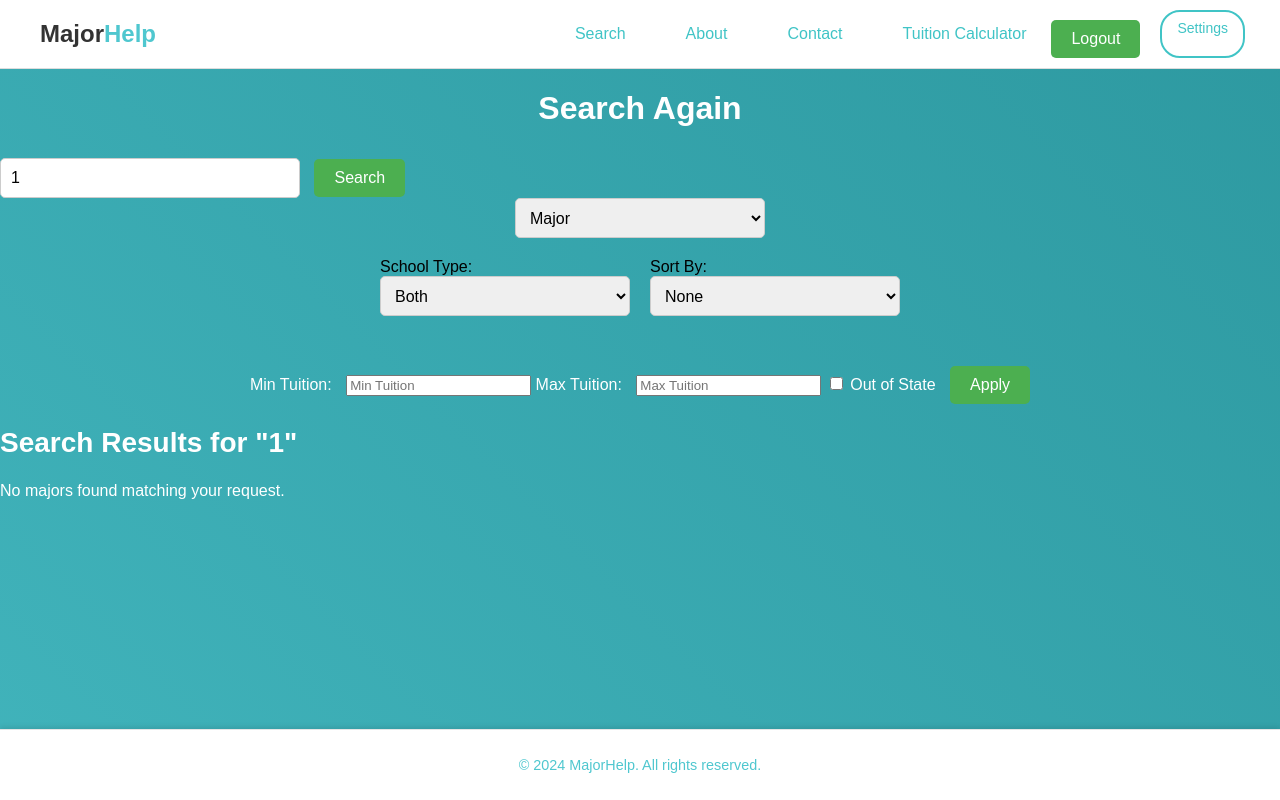
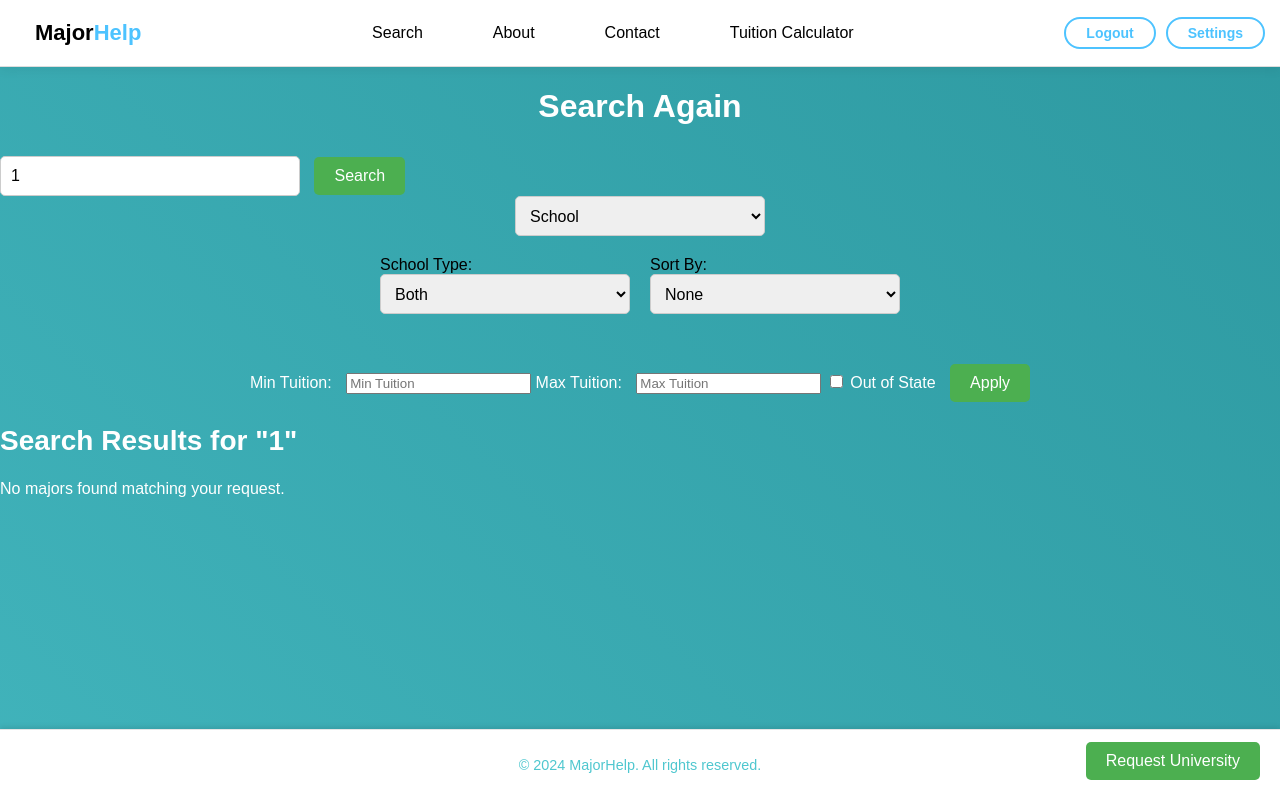
Before and after one commit to JosephPreuss/MajorHelp, a Django app: page /search/school/1/ in a window 1280 px wide. Run offline with Django 4.2, Linux system fonts and the light colour scheme; a user stored in the database is signed in; data comes from the database, SQL or seed files in the repository; both versions use the stored data as it was after the commit.

Commit message:
Added university request page and access on admin, also fixed navbar

```diff
--- a/MajorHelp/admin.py
+++ b/MajorHelp/admin.py
@@ -68,6 +68,11 @@ class UserAdmin(admin.ModelAdmin):
     list_display = ('username', 'email', 'role')
     list_filter = ('role',)
 
+class UniversityRequestAdmin(admin.ModelAdmin):
+    list_display = ('user', 'request_text', 'submitted_at')
+    list_filter = ('submitted_at',)
+    search_fields = ('request_text', 'user__username')
+
 # Registering models
 admin.site.register(University, UniversityAdmin)
 admin.site.register(UniversityRating, UniversityRatingAdmin)
@@ -76,3 +81,4 @@ admin.site.register(Major, MajorAdmin)
 admin.site.register(MajorReview, MajorReviewAdmin)
 admin.site.register(CustomUser, UserAdmin)
 admin.site.register(FinancialAid)
+admin.site.register(UniversityRequest, UniversityRequestAdmin)
--- a/MajorHelp/models.py
+++ b/MajorHelp/models.py
@@ -300,3 +300,12 @@ class CustomUser(AbstractUser):
 
     def __str__(self):
         return self.username
+
+
+class UniversityRequest(models.Model):
+    user = models.ForeignKey(CustomUser, on_delete=models.CASCADE, null=True, blank=True)
+    request_text = models.TextField()
+    submitted_at = models.DateTimeField(auto_now_add=True)
+
+    def __str__(self):
+        return f"Request by {self.user.username if self.user else 'Anonymous'} on {self.submitted_at.strftime('%Y-%m-%d %H:%M:%S')}"
--- a/MajorHelp/templates/navbar.html
+++ b/MajorHelp/templates/navbar.html
@@ -7,15 +7,17 @@
             Major<span class="highlight">Help</span>
         </a>
     </div>
+
     <ul class="nav-links">
         <li><a href="{% url 'MajorHelp:search' %}">Search</a></li>
         <li><a href="{% url 'MajorHelp:about' %}">About</a></li>
         <li><a href="{% url 'MajorHelp:contact' %}">Contact</a></li>
         <li><a href="{% url 'MajorHelp:calc' %}">Tuition Calculator</a></li>
     </ul>
+
     <div class="auth-buttons">
         {% if user.is_authenticated %}
-            <form action="{% url 'logout' %}" method="post" style="display: inline;">
+            <form action="{% url 'logout' %}" method="post" class="logout-form">
                 {% csrf_token %}
                 <button type="submit" class="logout-button">Logout</button>
             </form>
@@ -26,4 +28,121 @@
         {% endif %}
     </div>
 </nav>
+
+<style>
+    /* NAVBAR STYLES - FIXED ACROSS ALL PAGES */
+    .navbar {
+        display: flex;
+        align-items: center;
+        justify-content: space-between;
+        background: white !important;
+        padding: 10px 15px !important; /* Reduced padding */
+        width: 100% !important;
+        max-width: 100vw !important; /* Prevents overflow */
+        box-shadow: 0 4px 10px rgba(0, 0, 0, 0.05) !important;
+        box-sizing: border-box !important; /* Ensures padding doesn't cause extra width */
+        overflow-x: hidden !important;
+    }
+
+    .logo .brand {
+        font-size: 22px !important;
+        font-weight: bold !important;
+        text-decoration: none !important;
+        color: black !important;
+    }
+
+    .highlight {
+        color: #4DC3FF !important;
+    }
+
+    .nav-links {
+        display: flex !important;
+        gap: 25px !important;
+        margin: 0 !important;
+        padding: 0 !important;
+        list-style: none !important;
+        margin-left: auto !important;
+    }
+
+    .nav-links a {
+        text-decoration: none !important;
+        color: inherit !important;
+        font-size: 16px !important;
+        font-weight: normal !important;
+    }
+
+    .auth-buttons {
+        display: flex !important;
+        gap: 10px !important;
+        align-items: center !important;
+        margin-left: auto !important;
+    }
+
+    .logout-form {
+        display: inline-block !important;
+    }
+
+    /* BUTTONS (FIXED SIZE & STYLE) */
+    .logout-button,
+    .settings-button,
+    .sign-in,
+    .register {
+        display: inline-flex !important;
+        align-items: center !important;
+        justify-content: center !important;
+        padding: 6px 18px !important;
+        font-size: 14px !important;
+        font-weight: bold !important;
+        text-decoration: none !important;
+        border: 2px solid #4DC3FF !important;
+        border-radius: 20px !important;
+        color: #4DC3FF !important;
+        background: transparent !important;
+        cursor: pointer !important;
+        transition: all 0.3s ease-in-out !important;
+        min-width: 80px !important;
+        text-align: center !important;
+        margin-left: 10px !important;
+    }
+
+    /* HOVER EFFECT */
+    .logout-button:hover,
+    .settings-button:hover,
+    .sign-in:hover,
+    .register:hover {
+        background: #E6F7FF !important;
+    }
+
+    /* ENSURE FIXED HEIGHT & STYLE */
+    .logout-button,
+    .settings-button,
+    .sign-in,
+    .register {
+        height: 36px !important;
+        line-height: 36px !important;
+        border-radius: 20px !important;
+        background: transparent !important;
+        border: 2px solid #4DC3FF !important;
+        color: #4DC3FF !important;
+        font-weight: bold !important;
+    }
+
+    /* Prevents any style overrides from other pages */
+    .logout-button, .settings-button {
+        all: unset !important;
+        display: inline-flex !important;
+        align-items: center !important;
+        justify-content: center !important;
+        border: 2px solid #4DC3FF !important;
+        border-radius: 20px !important;
+        padding: 6px 20px !important;
+        font-size: 14px !important;
+        font-weight: bold !important;
+        text-decoration: none !important;
+        color: #4DC3FF !important;
+        cursor: pointer !important;
+        transition: all 0.3s ease-in-out !important;
+    }
+
+</style>
 {% endblock %}
--- a/MajorHelp/templates/search/school_results.html
+++ b/MajorHelp/templates/search/school_results.html
@@ -27,6 +27,23 @@
         .filter-buttons { display: flex; justify-content: center; gap: 10px; margin-bottom: 20px; }
         .filter-buttons button { padding: 10px 20px; font-size: 16px; cursor: pointer; background-color: #4CAF50; color: white; border-radius: 5px; border: none; }
         .filter-buttons button:hover { background-color: #45a049; }
+        .fixed-button {
+        position: fixed;
+        bottom: 20px;
+        right: 20px;
+        z-index: 1000;
+        }
+        .fixed-button a {
+            display: inline-block;
+            padding: 10px 20px;
+            background-color: #4CAF50;
+            color: white;
+            border-radius: 5px;
+            text-decoration: none;
+        }
+        .fixed-button a:hover {
+            background-color: #45a049;
+        }
     </style>
     <script>
         const departmentOptions = [
@@ -65,12 +82,12 @@
             departmentFilterSection.style.display = "none";
             schoolFilterSection.style.display = "none";
 
-            if (filter === "major") {
-                majorFilterSection.style.display = "flex";
+            if (filter === "school") {
+                schoolFilterSection.style.display = "flex";
             } else if (filter === "department") {
                 departmentFilterSection.style.display = "flex";
-            } else if (filter === "school") {
-                schoolFilterSection.style.display = "flex";
+            } else if (filter === "major") {
+                majorFilterSection.style.display = "flex";
             }
         }
 
@@ -90,7 +107,7 @@
         <h1 style="display: inline-block; text-align: center; width: 100%; color: white">Search Again</h1>
         <form action="{% url 'MajorHelp:search' %}" method="get" style="display: inline;">
             <div id="search-field-container" style="display: inline;">
-                <input type="text" id="search-query" name="query" placeholder="Enter Major name..." value="{{ query }}">
+                <input type="text" id="search-query" name="query" placeholder="Enter major name..." value="{{ query }}">
             </div>
             <input type="hidden" id="filter" name="filter" value="major">
             <button type="submit">Search</button>
@@ -101,13 +118,15 @@
     <div class="filter-buttons">
         <div class="filter-dropdown">
             <select id="filter-select" onchange="setActiveFilter(this.value)">
-                <option value="major" selected>Major</option>
+                <option value="major">Major</option>
                 <option value="department">Department</option>
-                <option value="school">School</option>
+                <option value="school"selected>School</option>
             </select>
         </div>
     </div>
-
+    <div class="fixed-button">
+        <a href="{% url 'MajorHelp:university-request' %}">Request University</a>
+    </div>
     <!-- Filter Section -->
     <div id="filters-section">
         <div class="filter-section" id="department-filter" style="display: none;">
--- a/MajorHelp/urls.py
+++ b/MajorHelp/urls.py
@@ -47,6 +47,7 @@ urlpatterns = [
     path('search/school/<str:query>/', SchoolResultsView.as_view(), name='school_results'),
     path('search/department/<str:query>/', DepartmentResultsView.as_view(), name='department_results'),
     path('search/major/<str:query>/', views.MajorResultsView.as_view(), name='major_results'),
+    path('search/university-request/', UniversityRequestView.as_view(), name='university-request'),
 
     #urls for major overviews
     path('MajorOverview/<slashslug:slug>/', views.MajorOverviewView.as_view(), name='major-detail'),
--- a/MajorHelp/views.py
+++ b/MajorHelp/views.py
@@ -633,3 +633,19 @@ def LeaveMajorReview(request, slug):
     return render(request, 'leave_review.html', {'major': major})
 
 # Render review stars in Major Overview
+class UniversityRequestView(View):
+    def get(self, request):
+        return render(request, 'search/universityRequest.html')
+
+    def post(self, request):
+        request_text = request.POST.get('request_text')
+        if request_text:
+            UniversityRequest.objects.create(
+                user=request.user if request.user.is_authenticated else None,
+                request_text=request_text
+            )
+            messages.success(request, 'Your university request has been submitted.')
+            return redirect('MajorHelp:home')
+        else:
+            messages.error(request, 'Please enter your request.')
+            return render(request, 'search/universityRequest.html')
```
Also changed, not shown: MajorHelp/templates/search/department_results.html (+20 -1 lines), MajorHelp/templates/search/major_results.html (+21 -3 lines), MajorHelp/templates/search/universityRequest.html (added, +104 -0 lines), MajorHelp/migrations/0013_universityrequest.py (added), db.sqlite3.
